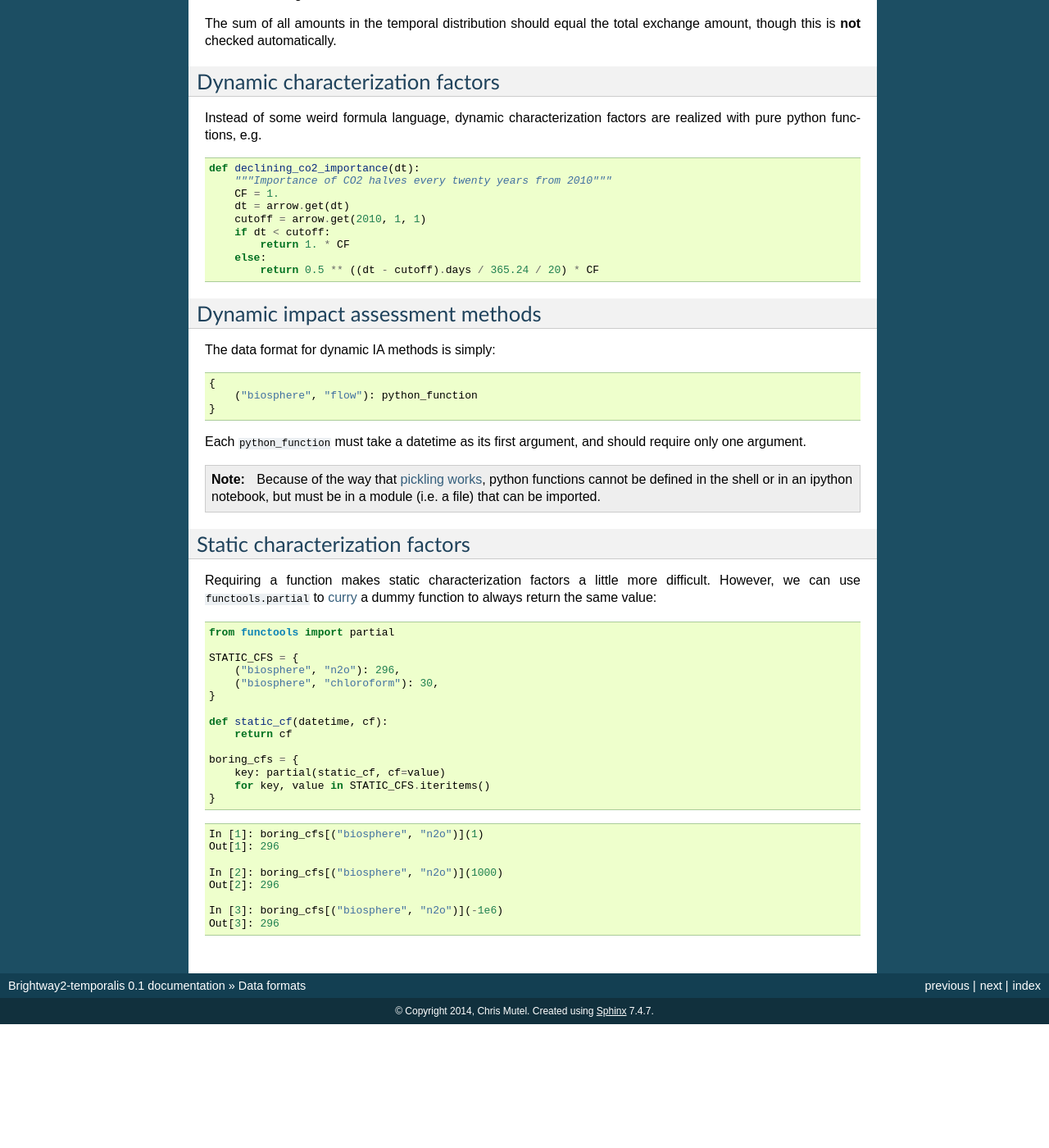
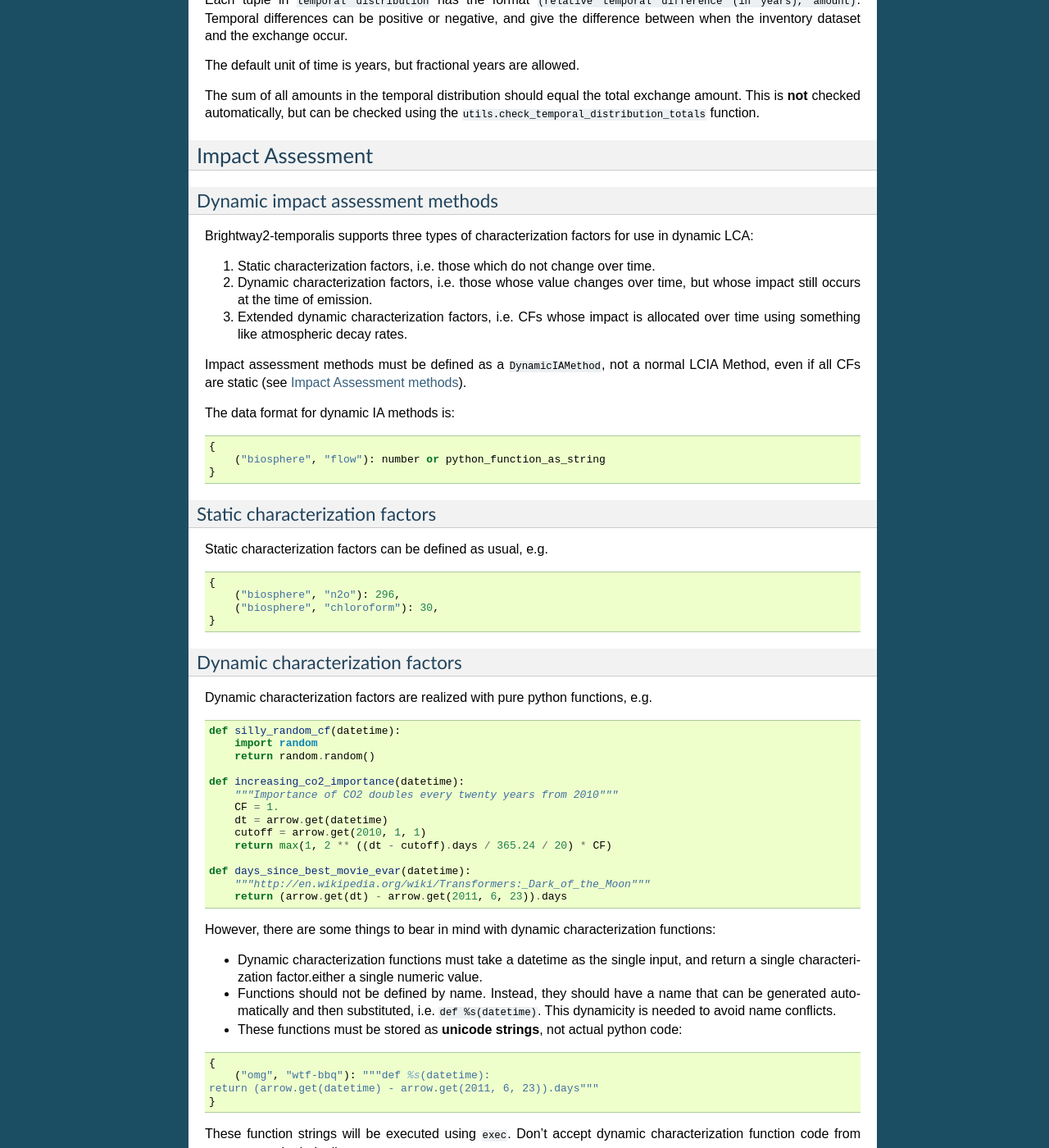
Before and after one commit to cardosan/tempo_test, a Sphinx documentation site: the page built from docs/formats.rst, in a window 1280 px wide and 1400 px high, scrolled down 920 px. Shown: the whole window at 82% size. Built offline with Sphinx 7.4.7, drawn with Linux system fonts in a browser that asks for light colours; before the commit the page ends 2169 px from its top, so only the background shows below that; some of the changed text lies outside the part shown.

```diff
--- a/bw2temporalis/__init__.py
+++ b/bw2temporalis/__init__.py
@@ -1,7 +1,8 @@
 # -*- coding: utf-8 -*
-__version__ = (0, 1)
+__version__ = (0, 2)
 
 
 from .dynamic_ia_methods import dynamic_methods, DynamicIAMethod
 from .dynamic_lca import DynamicLCA
-from .timeline import Timeline
+from .timeline import Timeline, data_point
+from .utils import check_temporal_distribution_totals
--- a/docs/conf.py
+++ b/docs/conf.py
@@ -16,9 +16,9 @@
 # built documents.
 #
 # The short X.Y version.
-version = '0.1'
+version = '0.2'
 # The full version, including alpha/beta/rc tags.
-release = '0.1'
+release = '0.2'
 
 import sys
 from os.path import abspath, dirname
--- a/docs/formats.rst
+++ b/docs/formats.rst
@@ -13,7 +16,7 @@ Inventory datasets by default can occur at any time. To force a dataset to occur
         "absolute date": "1970",
     },
 
-``absolute date`` takes any string that can be parsed by `arrow <crsmithdev.com/arrow/>`_ into a datetime. The following are all acceptable:
+``absolute date`` takes any string that can be parsed by `arrow <http://crsmithdev.com/arrow/>`_ into a datetime. The following are all acceptable:
 
 .. code-block:: python
 
@@ -39,80 +42,107 @@ Both inventory dataset inputs and biosphere flows (i.e. exchanges) can be distri
 
     "exchanges": [
         {
-            "amount": 1e4,
+            "amount": 1000,
             "temporal distribution": [
-                (0, 100),
-                (10, 50),
-                (20, 20)
+                (0,  500),
+                (10, 250),
+                (20, 250)
             ]
         }
     ]
 
 Each tuple in ``temporal distribution`` has the format ``(relative temporal difference (in years), amount)``. Temporal differences can be positive or negative, and give the difference between when the inventory dataset and the exchange occur.
 
-The sum of all amounts in the temporal distribution should equal the total exchange amount, though this is **not** checked automatically.
+The default unit of time is years, but fractional years are allowed.
+
+The sum of all amounts in the temporal distribution should equal the total exchange amount. This is **not** checked automatically, but can be checked using the ``utils.check_temporal_distribution_totals`` function.
+
+Impact Assessment
+=================
+
+Dynamic impact assessment methods
+---------------------------------
+
+Brightway2-temporalis supports three types of characterization factors for use in dynamic LCA:
+
+#. Static characterization factors, i.e. those which do not change over time.
+#. Dynamic characterization factors, i.e. those whose value changes over time, but whose impact still occurs at the time of emission.
+#. Extended dynamic characterization factors, i.e. CFs whose impact is allocated over time using something like atmospheric decay rates.
+
+Impact assessment methods must be defined as a ``DynamicIAMethod``, not a normal LCIA Method, even if all CFs are static (see :ref:`dynamic-lcia`).
+
+The data format for dynamic IA methods is:
+
+.. code-block:: python
+
+    {
+        ("biosphere", "flow"): number or python_function_as_string
+    }
+
+Static characterization factors
+-------------------------------
+
+Static characterization factors can be defined as usual, e.g.
+
+.. code-block:: python
+
+
+    {
+        ("biosphere", "n2o"): 296,
+        ("biosphere", "chloroform"): 30,
+    }
 
 Dynamic characterization factors
 --------------------------------
 
-Instead of some weird formula language, dynamic characterization factors are realized with pure python functions, e.g.
+Dynamic characterization factors are realized with pure python functions, e.g.
 
 .. code-block:: python
 
-    def declining_co2_importance(dt):
-        """Importance of CO2 halves every twenty years from 2010"""
+    def silly_random_cf(datetime):
+        import random
+        return random.random()
+
+    def increasing_co2_importance(datetime):
+        """Importance of CO2 doubles every twenty years from 2010"""
         CF = 1.
-        dt = arrow.get(dt)
+        dt = arrow.get(datetime)
         cutoff = arrow.get(2010, 1, 1)
-        if dt < cutoff:
-            return 1. * CF
-        else:
-            return 0.5 ** ((dt - cutoff).days / 365.24 / 20) * CF
+        return max(1, 2 ** ((dt - cutoff).days / 365.24 / 20) * CF)
 
-Dynamic impact assessment methods
----------------------------------
+    def days_since_best_movie_evar(datetime):
+        """http://en.wikipedia.org/wiki/Transformers:_Dark_of_the_Moon"""
+        return (arrow.get(dt) - arrow.get(2011, 6, 23)).days
 
-The data format for dynamic IA methods is simply:
+However, there are some things to bear in mind with dynamic characterization functions:
+
+* Dynamic characterization functions must take a datetime as the single input, and return a single characterization factor.either a single numeric value.
+* Functions should not be defined by name. Instead, they should have a name that can be generated automatically and then substituted, i.e. ``def %s(datetime)``. This dynamicity is needed to avoid name conflicts.
+* These functions must be stored as **unicode strings**, not actual python code:
 
 .. code-block:: python
 
     {
-        ("biosphere", "flow"): python_function
+        ("omg", "wtf-bbq"): """def %s(datetime):
+    return (arrow.get(datetime) - arrow.get(2011, 6, 23)).days"""
     }
 
-Each ``python_function`` must take a datetime as its first argument, and should require only one argument.
+These function strings will be executed using ``exec``. Don't accept dynamic characterization function code from strange men in dark alleyways.
 
-.. note:: Because of the way that `pickling works <https://docs.python.org/2/library/pickle.html#relationship-to-other-python-modules>`_, python functions cannot be defined in the shell or in an ipython notebook, but must be in a module (i.e. a file) that can be imported.
+Extended dynamic characterization factors
+-----------------------------------------
 
-Static characterization factors
--------------------------------
+Extended dynamic characterization functions don't return a single number, but rather a list of characterization factors allocated over time.
 
-Requiring a function makes static characterization factors a little more difficult. However, we can use ``functools.partial`` to `curry <http://en.wikipedia.org/wiki/Currying>`_ a dummy function to always return the same value:
+Returned CFs must be `named tuples <https://docs.python.org/2/library/collections.html#collections.namedtuple>`_ with field names ``dt``, and ``amount``.
 
 .. code-block:: python
 
-    from functools import partial
+    def spread_over_a_week(datetime):
+        """Spread impact over a week"""
+        from datetime import timedelta
+        import collections
+        return_tuple = collections.namedtuple('return_tuple', ['dt', 'amount'])
+        return [return_tuple(datetime + timedelta(days=x), 1 / 7.) for x in range(7)]
 
-    STATIC_CFS = {
-        ("biosphere", "n2o"): 296,
-        ("biosphere", "chloroform"): 30,
-    }
-
-    def static_cf(datetime, cf):
-        return cf
-
-    boring_cfs = {
-        key: partial(static_cf, cf=value)
-        for key, value in STATIC_CFS.iteritems()
-    }
-
-.. code-block:: python
-
-    In [1]: boring_cfs[("biosphere", "n2o")](1)
-    Out[1]: 296
-
-    In [2]: boring_cfs[("biosphere", "n2o")](1000)
-    Out[2]: 296
-
-    In [3]: boring_cfs[("biosphere", "n2o")](-1e6)
-    Out[3]: 296
+Aside from the return format, they are identical to normal dynamic characterization factors, and have the same restrictions.
--- a/docs/index.rst
+++ b/docs/index.rst
@@ -11,11 +11,14 @@ Brightway2-temporalis has the following abilities:
 * Individual exchanges can be split into multiple time steps, creating a temporal distribution for each exchange.
 * Inventory datasets can be given either relative or absolute dates and times.
 * Characterization factors can vary as a function of time.
+* Characterization factors can spread impact over time.
 
 However, Brightway2-temporalis has the following limitations:
 
 * Inventory datasets cannot change their inputs as a function of time. This limitation is necessary for the graph traversal to converge.
 * Exchanges must be linear, as in normal matrix-based LCA.
+
+See the example ipython notebook (`nbviewer <http://nbviewer.ipython.org/url/brightwaylca.org/examples/brightway2-temporalis.ipynb>`_, `html <http://brightwaylca.org/examples/brightway2-temporalis.html>`_) for a real usage example.
 
 .. warning:: Brightway2-temporalis is still under development. There may be horrible bugs that jump out and eat all your snacks and then leave a note blaming Mike. Poor Mike. Poor hungry Mike.
 
--- a/docs/technical.rst
+++ b/docs/technical.rst
@@ -1,5 +1,7 @@
 Technical guide
 ***************
+
+.. _dynamic-lcia:
 
 Impact Assessment methods
 =========================
--- a/setup.py
+++ b/setup.py
@@ -2,7 +2,7 @@ from setuptools import setup
 
 setup(
     name='bw2temporalis',
-    version="0.1",
+    version="0.2",
     packages=["bw2temporalis", "bw2temporalis.tests"],
     author="Chris Mutel",
     author_email="cmutel@gmail.com",
```
Also changed, not shown: other parts of docs/formats.rst (+4 -1 lines), other parts of docs/index.rst (+0 -1 lines), docs/gotchas.rst (+1 -6 lines), docs/use.rst (deleted, +0 -12 lines), 3 other files.
